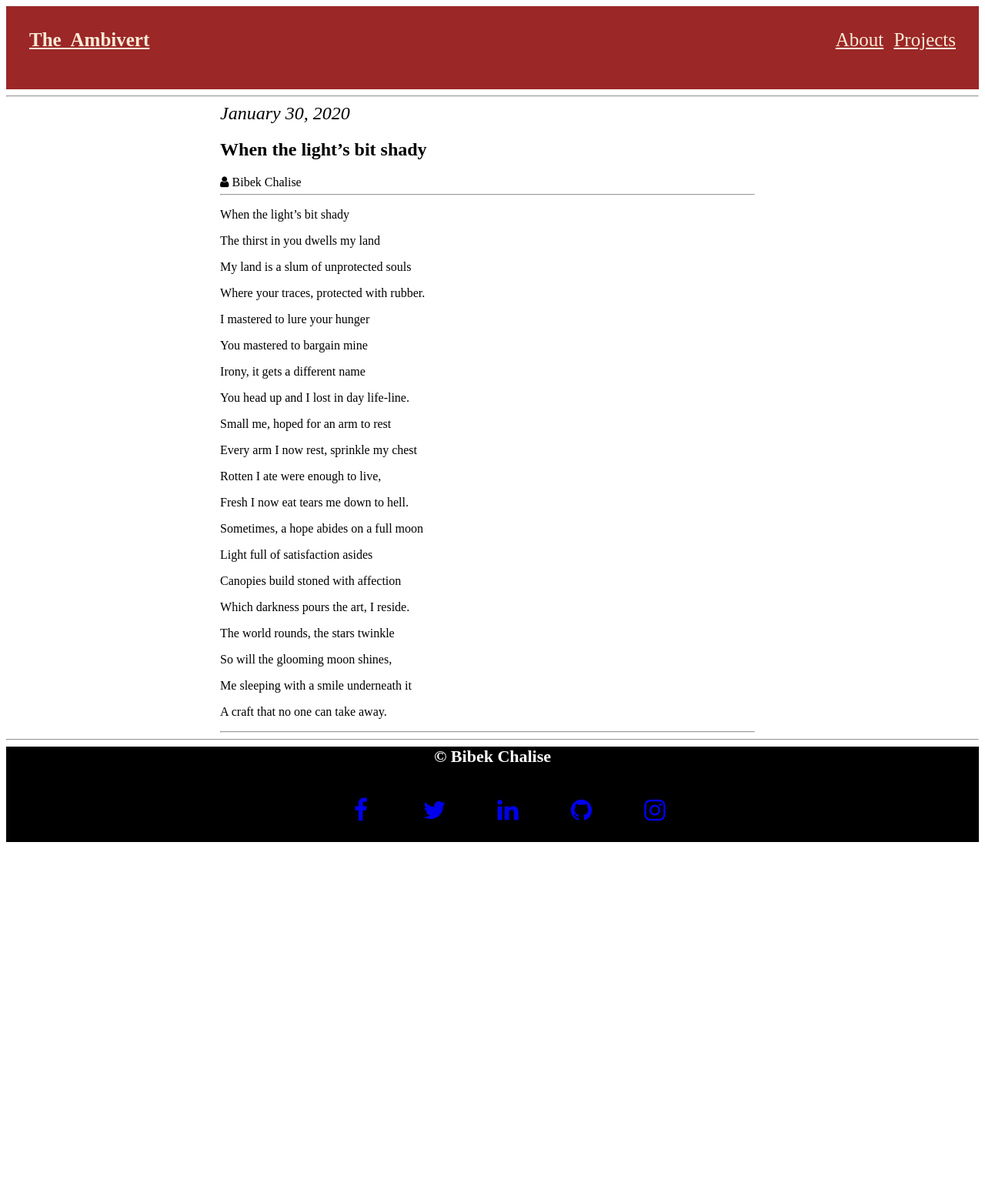
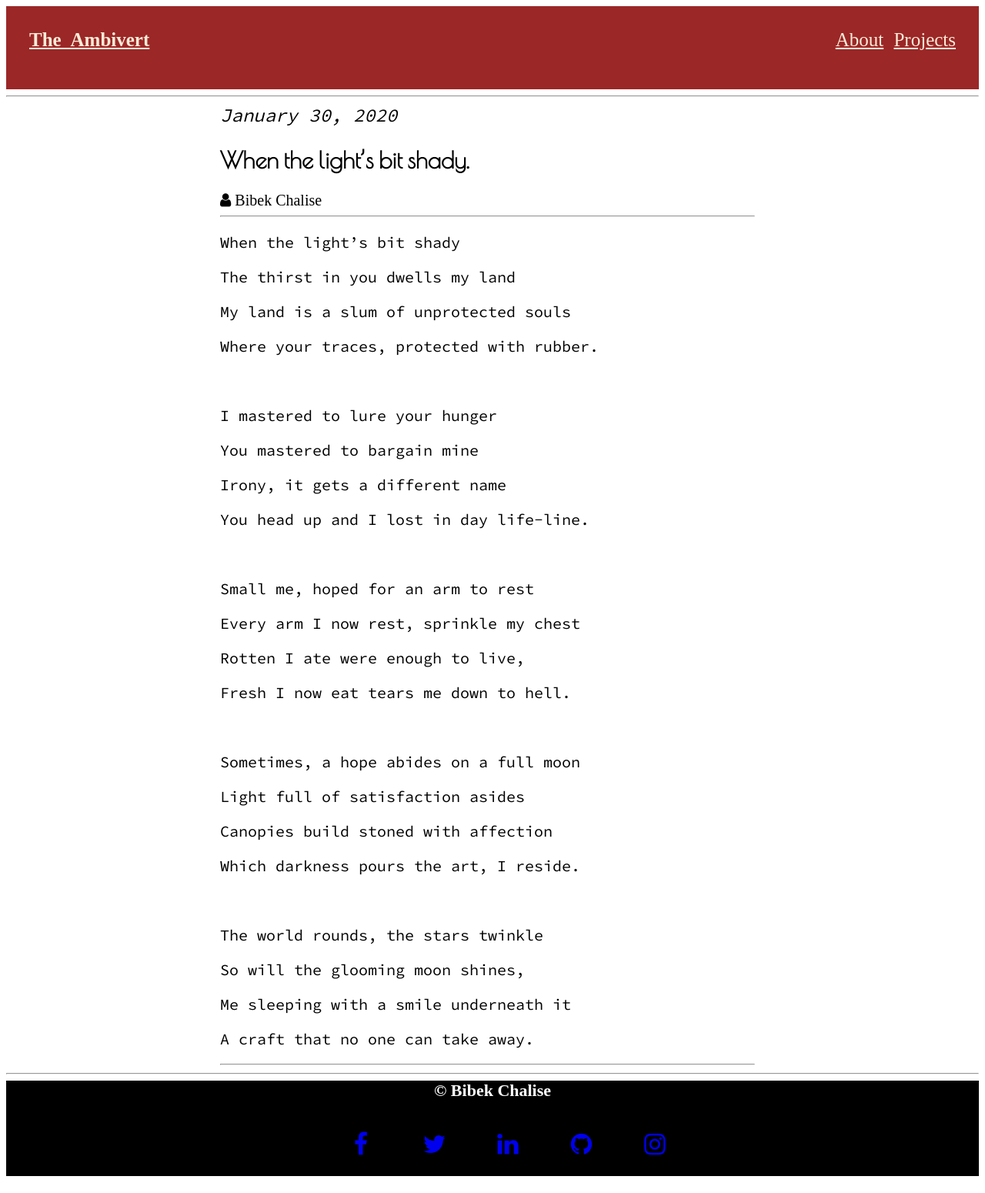
Before and after one commit to bibekebib/jekyll-site, a Jekyll site: the page built from _posts/2020-01-30-when-the-light's-bit-shady.markdown, in a window 1280 px wide. Shown: the whole page at 77% size. Built offline with Jekyll 4.4.1, drawn with Linux system fonts in a browser that asks for light colours; comment, search, counter and statistics services are not loaded; before the commit the page ends 1116 px from its top, so only the background shows below that.

```diff
--- a/_config.yml
+++ b/_config.yml
@@ -46,7 +46,7 @@ disqus_shortname: nirav-2
 # Excluded items can be processed by explicitly listing the directories or
 # their entries' file path in the `include:` list.
 #
-# exclude:
+#exclude:
 #   - .sass-cache/
 #   - .jekyll-cache/
 #   - gemfiles/
--- a/_layouts/post.html
+++ b/_layouts/post.html
@@ -1,20 +1,22 @@
 {% include header.html %}
 <link rel="stylesheet" href="/css/post.css">
+<link href="https://fonts.googleapis.com/css?family=Source+Code+Pro&display=swap" rel="stylesheet">
+<link href="https://fonts.googleapis.com/css?family=Poiret+One&display=swap" rel="stylesheet">
 <link rel="stylesheet" href="https://maxcdn.bootstrapcdn.com/font-awesome/4.7.0/css/font-awesome.min.css">
 <div class="posts">
-<title>{{page.title }}</title>
+<title >{{page.title }}</title>
 
     <i style='font-size:24px'> {{ page.date | date: "%B %-d, %Y" }}
     </i>
         <br>
-        <h2>{{page.title }}</h2>
+        <h2 class="pagetitle" >{{page.title }}</h2>
         <b>
             <i class="fa fa-user" aria-hidden="true">  {{ page.author }}</i>
             <br></b>
         <hr>
         <!-- {{page.feature-img}} -->
 
-           {{ content }}
+          {{ content | safe }}
 
 
 
--- a/_posts/2020-01-30-when-the-light's-bit-shady.markdown
+++ b/_posts/2020-01-30-when-the-light's-bit-shady.markdown
@@ -1,6 +1,6 @@
 ---
 layout: post
-title:  "When the light’s bit shady"
+title:  "When the light’s bit shady."
 author: "Bibek Chalise"
 date:   2020-01-30 11:35:27 +0545
 categories: Fiction
@@ -15,7 +15,7 @@ My land is a slum of unprotected souls
 
 Where your traces, protected with rubber.
 
-
+<br>
 
 I mastered to lure your hunger
 
@@ -25,6 +25,7 @@ Irony, it gets a different name
 
 You head up and I lost in day life-line.
 
+<br>
 
 
 Small me, hoped for an arm to rest
@@ -35,7 +36,7 @@ Rotten I ate were enough to live,
 
 Fresh I now eat tears me down to hell.
 
-
+<br>
 
 Sometimes, a hope abides on a full moon
 
@@ -45,7 +46,7 @@ Canopies build stoned with affection
 
 Which darkness pours the art, I reside.
 
-
+<br>
 
 The world rounds, the stars twinkle
 
--- a/css/post.css
+++ b/css/post.css
@@ -2,4 +2,12 @@
 
     width: 55%;
     margin-left: 22%;
+    font-style: Bitter;
+    font-size: 20px;
+    text-align: justify;
+    font-family: 'Source Code Pro', monospace;
 }
+
+.pagetitle{
+    font-family: 'Poiret One', cursive;
+}
```
Also changed, not shown: _posts/2020-01-31-why-government-of-Nepal-should-invest-more-on-IoT?.md (added, +40 -0 lines), index.markdown (+7 -2 lines), 5 other files.
